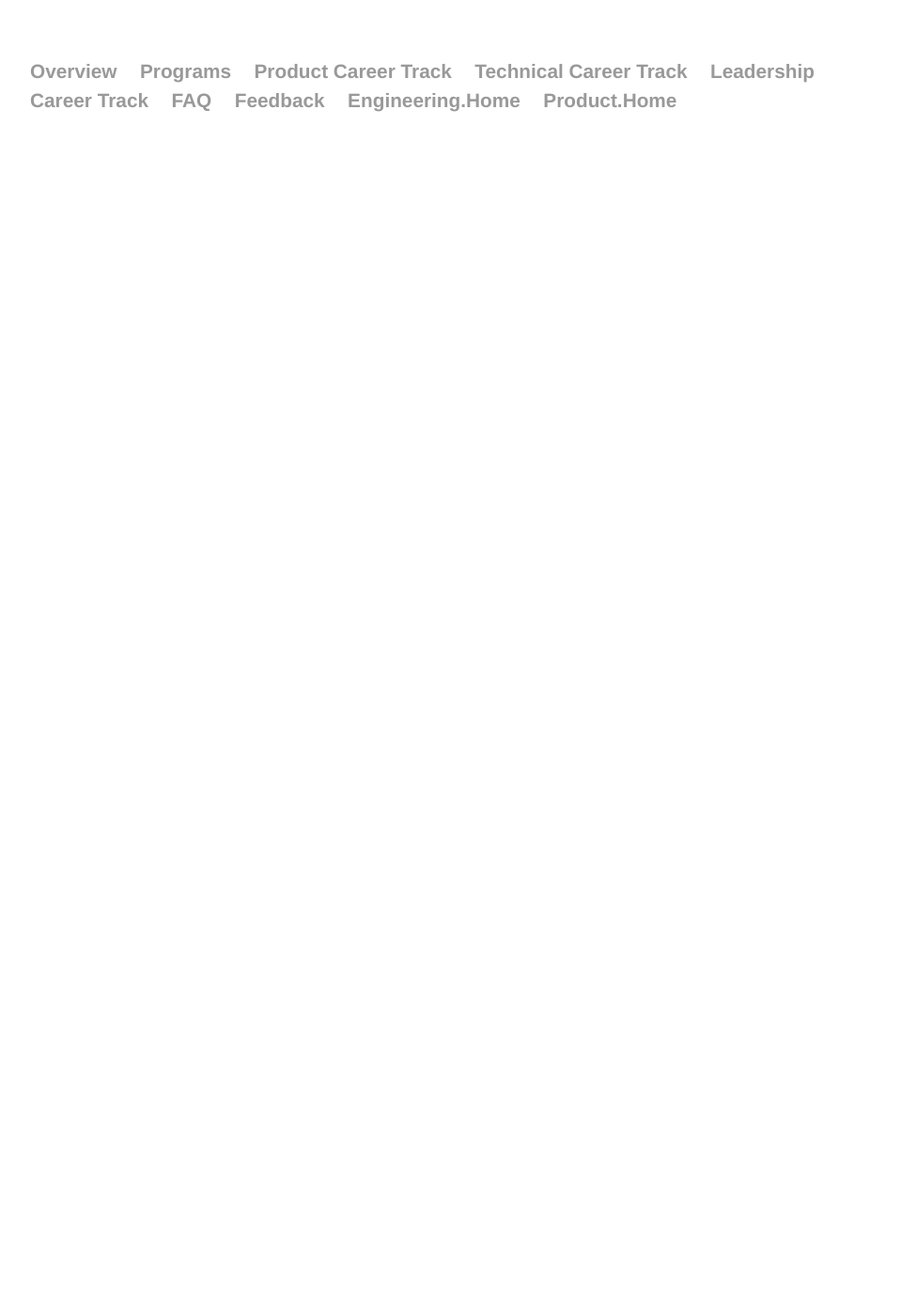
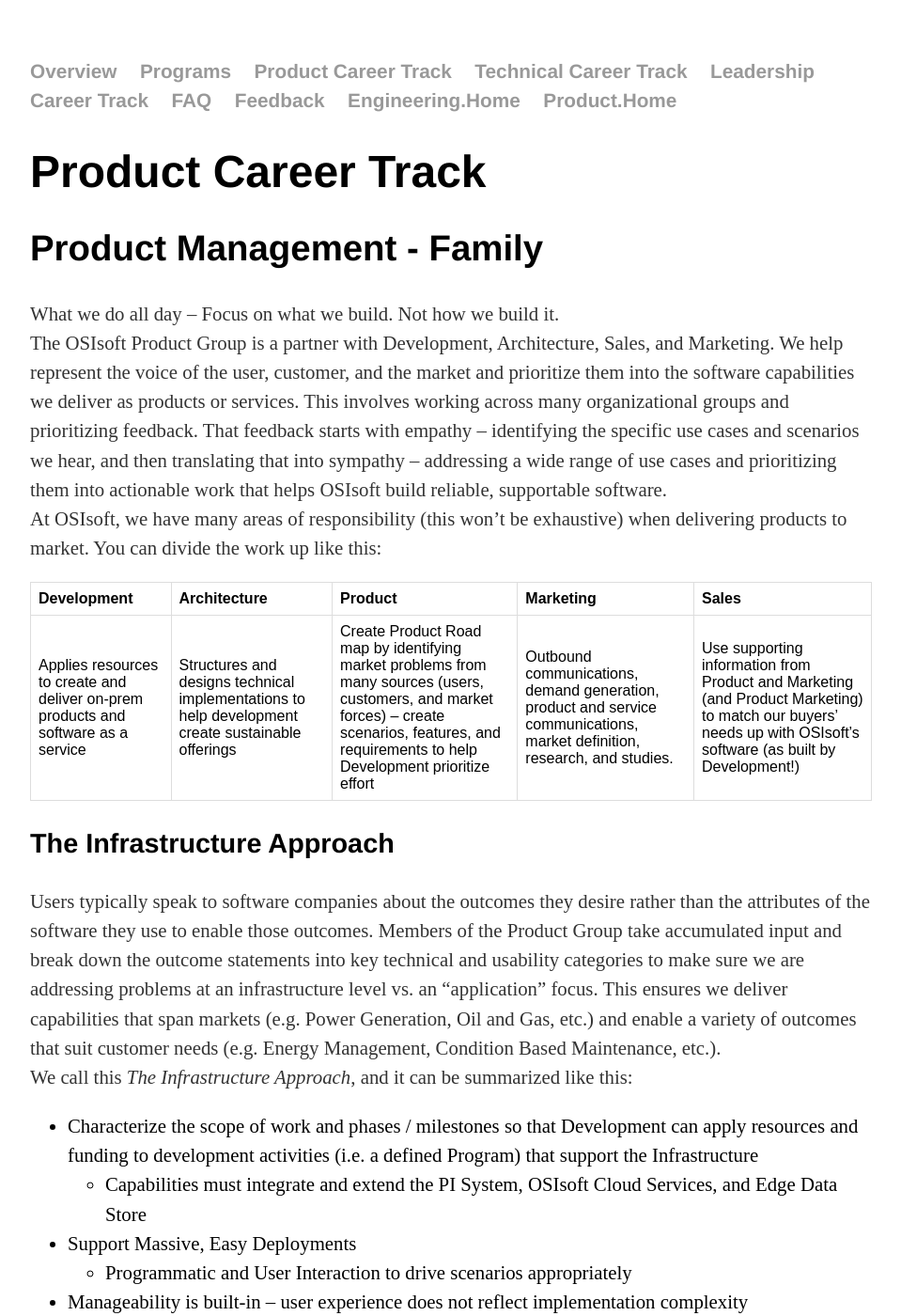
Before and after one commit to OSIEng/osieng.github.io, a Jekyll site: the page built from product_track/index.html, in a window 1280 px wide and 1400 px high. Shown: the whole window at 94% size, without its empty margins (160-1119 px from the left). Built offline with Jekyll 4.4.1, drawn with Linux system fonts in a browser that asks for light colours; some of the changed text lies outside the part shown.

Commit message:
Update index.html

```diff
--- a/product_track/index.html
+++ b/product_track/index.html
@@ -3,10 +3,6 @@
 title: Product Career Track - OSIsoft Engineering Organization
 ---
 
-<style>
-	th, td {
-		width: 20%;
-	}
 
 <div class="blurb">
 	<h1>Product Career Track</h1>
```
